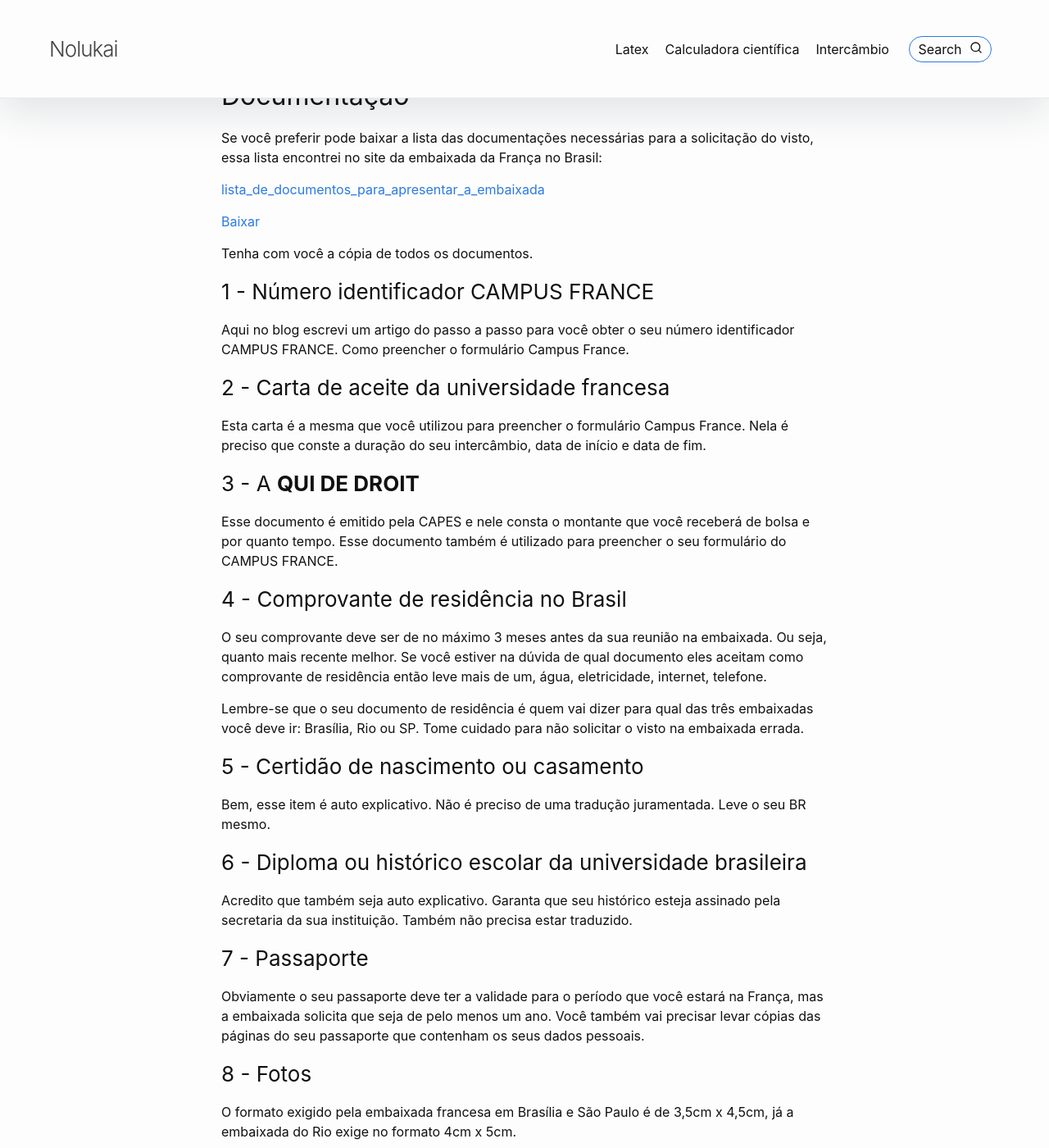
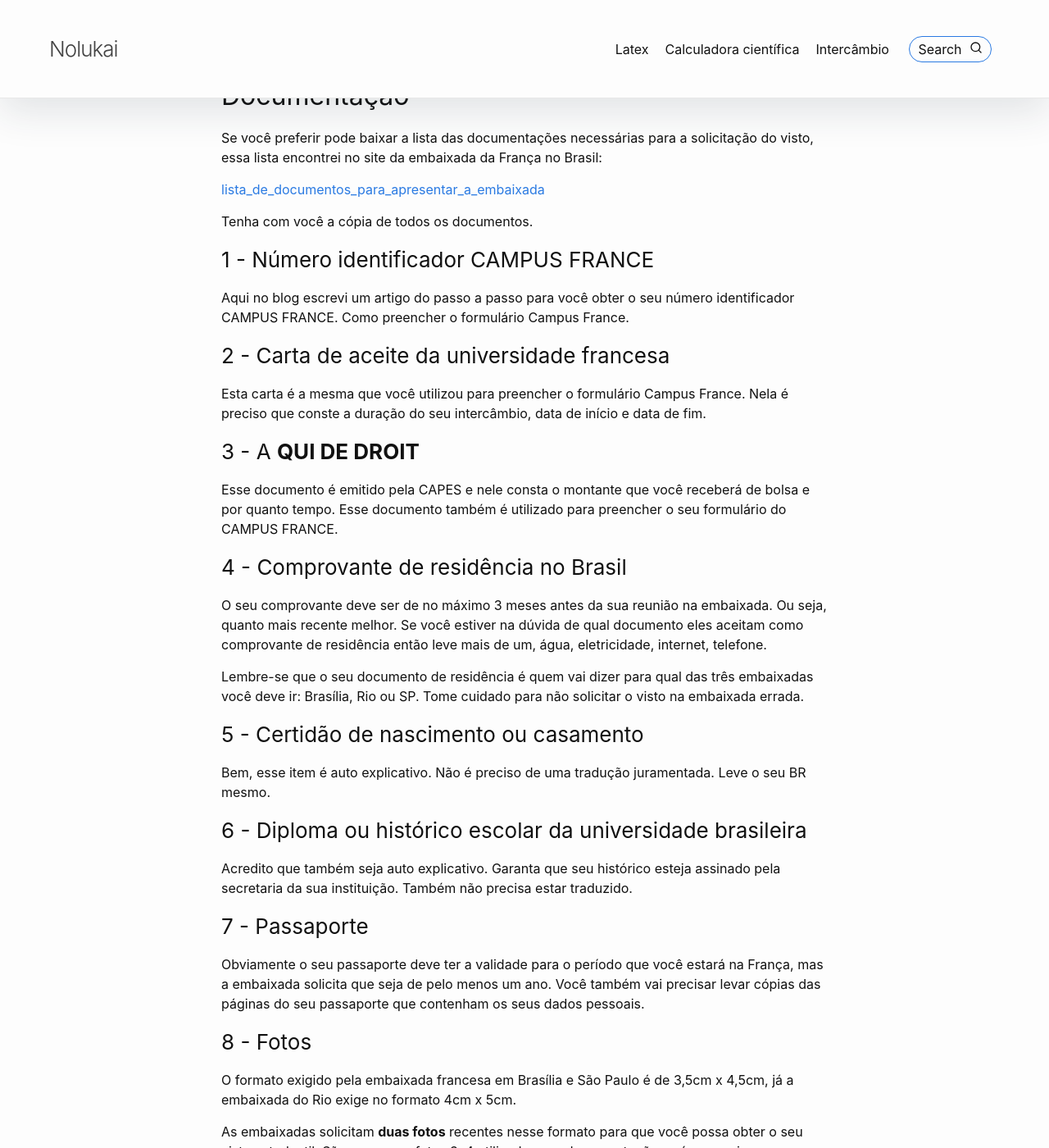
Before and after one commit to kelwynOliveira/nolukai, a Jekyll site: the page built from _posts/pt-br/intercambio/2020-06-27-como-solicitar-o-visto-estudantil-frances.markdown, in a window 1280 px wide and 1400 px high, scrolled down 2443 px. Shown: the whole window at 82% size. Built offline with Jekyll 4.4.1, drawn with Linux system fonts in a browser that asks for light colours; comment, search, counter and statistics services are not loaded.

Commit message:
pdf files included in uploads for intercambio posts

```diff
--- a/_posts/pt-br/intercambio/2020-06-27-como-solicitar-o-visto-estudantil-frances.markdown
+++ b/_posts/pt-br/intercambio/2020-06-27-como-solicitar-o-visto-estudantil-frances.markdown
@@ -53,9 +53,7 @@ Vale lembrar que para solicitar o visto estudantil francês para estudantes bols
 
 Se você preferir pode baixar a lista das documentações necessárias para a solicitação do visto, essa lista encontrei no site da embaixada da França no Brasil:
 
-<a href="https://estudantesemapuros.com/wp-content/uploads/2020/11/lista_de_documentos_para_apresentar_a_embaixada-1.pdf">lista_de_documentos_para_apresentar_a_embaixada</a>
-
-<a href="https://estudantesemapuros.com/wp-content/uploads/2020/11/lista_de_documentos_para_apresentar_a_embaixada-1.pdf">Baixar</a>
+<a href="{{ 'assets/intercambio/uploads/lista_de_documentos_para_apresentar_a_embaixada-1.pdf' | relative_url }}" target="_blank">lista_de_documentos_para_apresentar_a_embaixada</a>
 
 Tenha com você a cópia de todos os documentos.
 
@@ -98,9 +96,7 @@ As embaixadas solicitam **duas fotos** recentes nesse formato para que você pos
 Talvez você tenha que ir à uma gráfica para poder conseguir esse formato.
 Aqui está um documento explicando como as fotos devem ser:
 
-<a href="https://estudantesemapuros.com/wp-content/uploads/2020/11/depliant_norme_photo-1.pdf">depliant_norme_photo</a>
-
-<a href="https://estudantesemapuros.com/wp-content/uploads/2020/11/depliant_norme_photo-1.pdf">Baixar</a>
+<a href="{{ 'assets/intercambio/uploads/depliant_norme_photo-1.pdf' | relative_url }}" target="_blank">depliant_norme_photo</a>
 
 ### 9 - Alojamento na França
 
@@ -121,9 +117,7 @@ Este formulário você conseguirá obter aqui: <a href="https://riodejaneiro.con
 Ele deve ser preenchido com letras de formas, datado e assinado.
 A tradução dos itens do formulário vou deixar aqui para você baixar:
 
-<a href="https://estudantesemapuros.com/wp-content/uploads/2020/11/Ajuda_para_o_preenchimento_do_formulario_de_visto_de_Longa_Duracao-2.pdf">Ajuda_para_o_preenchimento_do_formulario_de_visto_de_Longa_Duracao</a>
-
-<a href="https://estudantesemapuros.com/wp-content/uploads/2020/11/Ajuda_para_o_preenchimento_do_formulario_de_visto_de_Longa_Duracao-2.pdf">Baixar</a>
+<a href="{{ 'assets/intercambio/uploads/Ajuda_para_o_preenchimento_do_formulario_de_visto_de_Longa_Duracao-2.pdf' | relative_url }}" target="_blank">Ajuda_para_o_preenchimento_do_formulario_de_visto_de_Longa_Duracao</a>
 
 ## Entrevista
 
```
Also changed, not shown: 3 other files.
